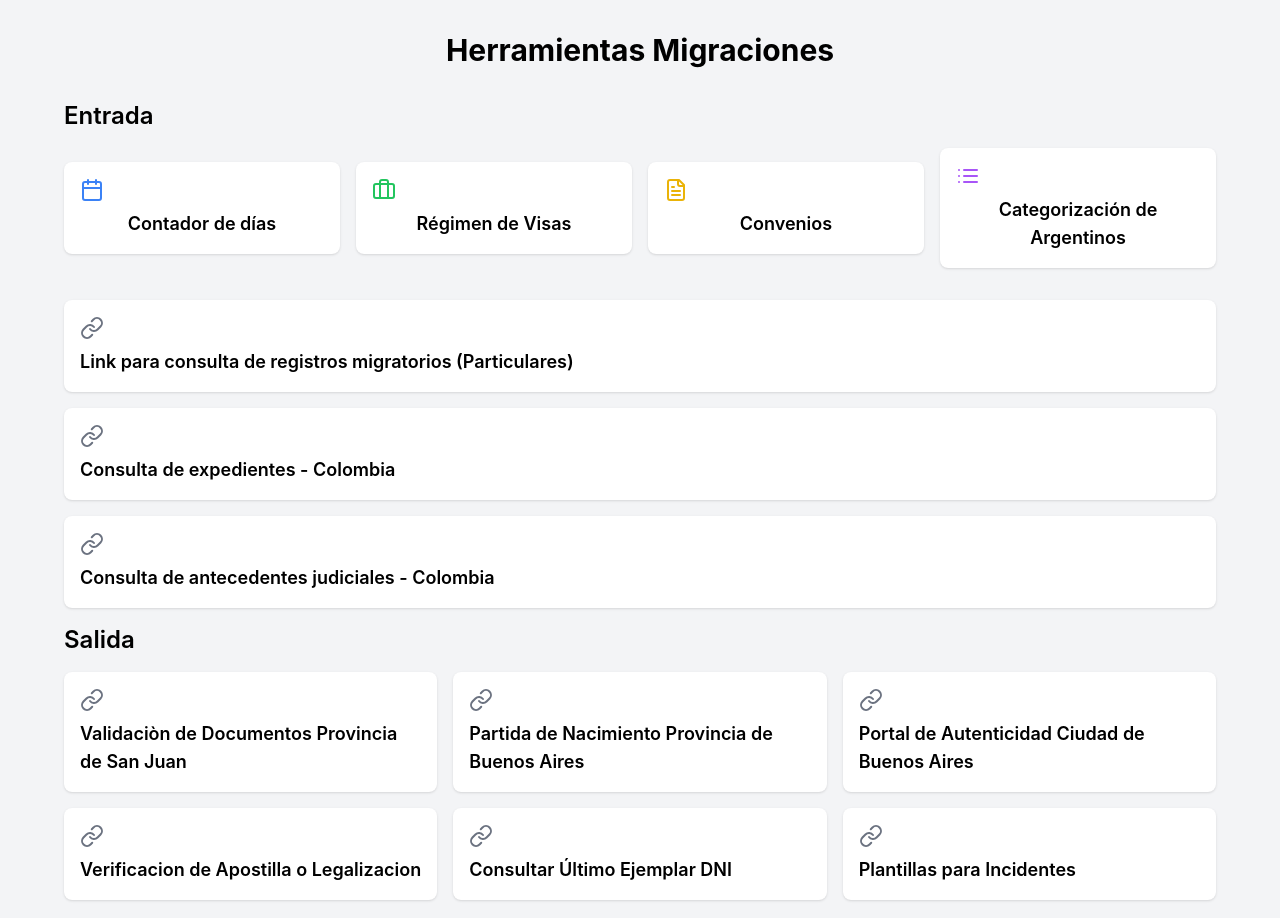
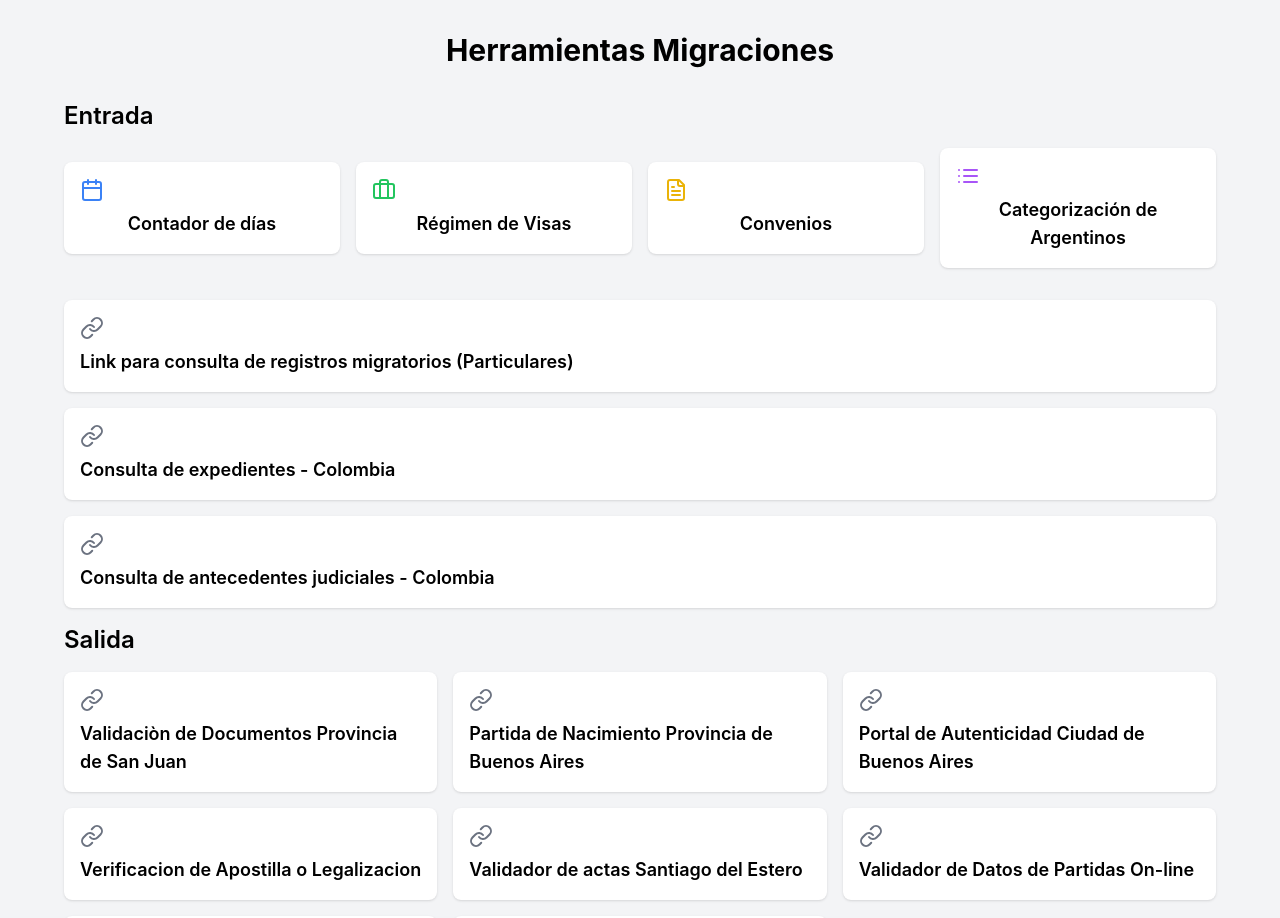
Before and after one commit to axelemanuel23/herramientas-migra, a React (Create React App) app: page / in a window 1280 px wide. Shown: the top 918 px of the page. Built offline with nearby package versions, Linux system fonts and the light colour scheme.

Commit message:
Update App.js

```diff
--- a/src/App.js
+++ b/src/App.js
@@ -807,6 +807,8 @@ const App = () => {
             <OutputCard title="Partida de Nacimiento Provincia de Buenos Aires" url="https://www.gdeba.gba.gob.ar/consultagedo/" />
             <OutputCard title="Portal de Autenticidad Ciudad de Buenos Aires" url="https://buenosaires.gob.ar/inicio/portal-autenticidad" />
             <OutputCard title="Verificacion de Apostilla o Legalizacion" url="https://www.argentina.gob.ar/relacionesexterioresyculto/legalizacion-internacional" />
+            <OutputCard title="Validador de actas Santiago del Estero" url="https://validaciones.sde.gob.ar/" />
+            <OutputCard title="Validador de Datos de Partidas On-line" url="https://www.registrocivil.misiones.gov.ar/index.php/gestion/verificacion" />
             <OutputCard title="Consultar Último Ejemplar DNI" url="https://tramites.renaper.gob.ar/mi_ejemplar/" />
             <OutputCard title="Plantillas para Incidentes" url="https://dirnacmigraciones-my.sharepoint.com/:x:/g/personal/aepavon_migraciones_gob_ar/EfkhA4-i615IhMTfJ11ZEDYBmNtOsCqT__BJqJJTkhDrUg?e=oD9grn" />
 
```
